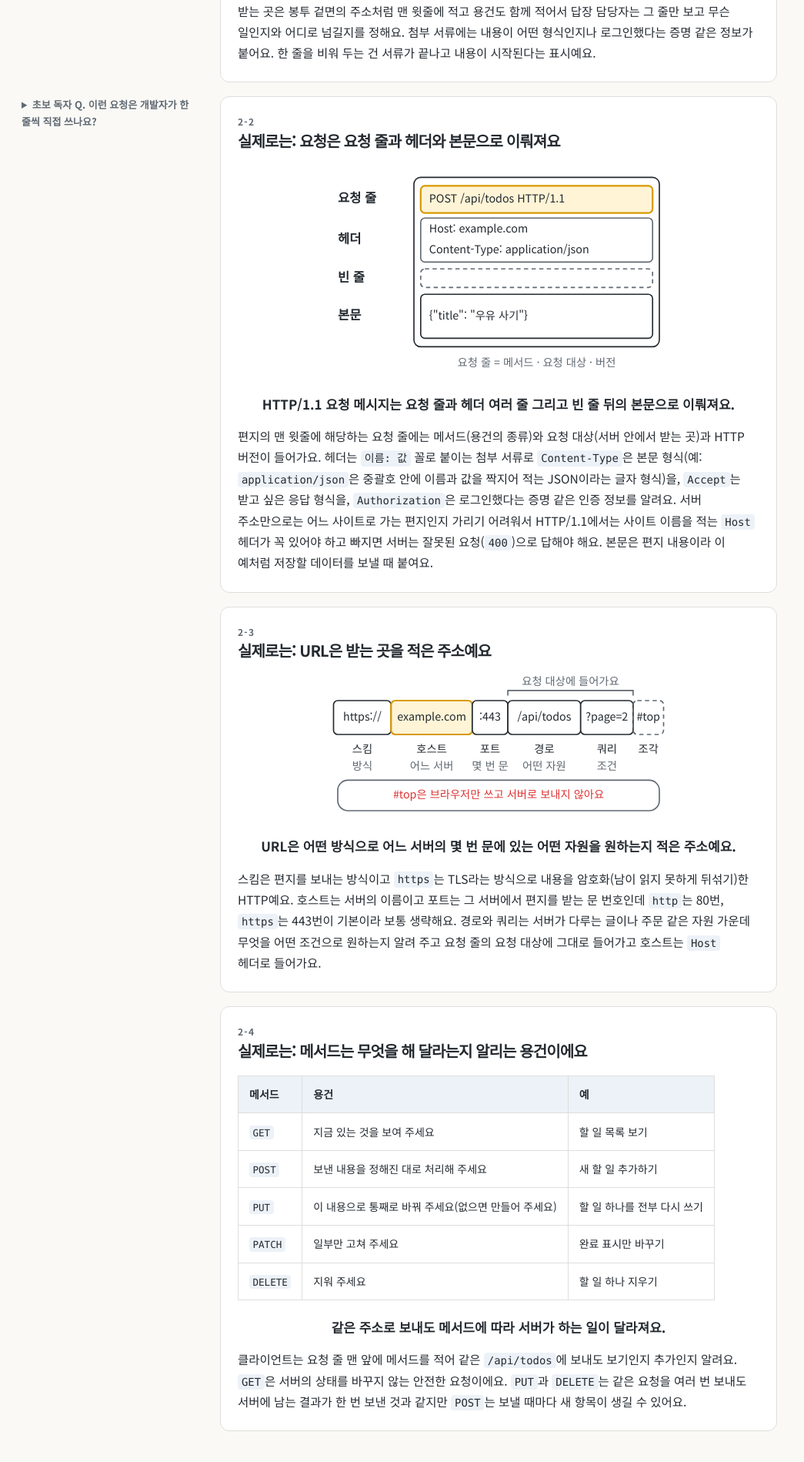
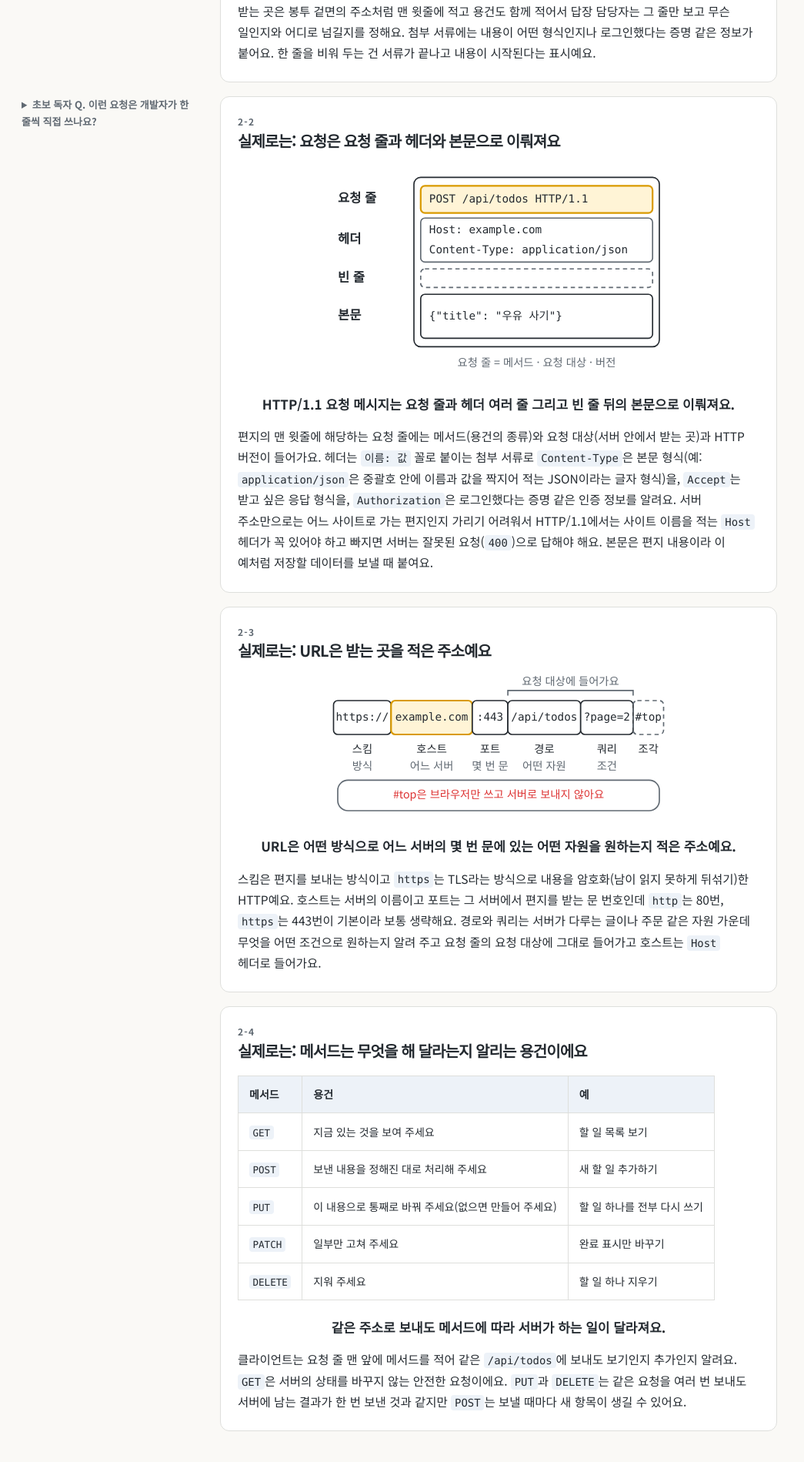
Before and after one commit to sj-park-kr/dev-log, a Jekyll site: the page built from _posts/network/2026-11-18-http-request-response.md, in a window 1280 px wide. Shown: the part 2712-4611 px from the top of the page at 77% size, without its empty margins (0-1045 px from the left). Built offline with Jekyll 4.4.1, drawn with Linux system fonts in a browser that asks for light colours.

Commit message:
Add node dependencies, ignore node_modules and add mono diagram text class
Co-Authored-By: Claude Sonnet 5.5 <noreply@anthropic.com>

```diff
--- a/assets/css/style.css
+++ b/assets/css/style.css
@@ -268,6 +268,7 @@ hr { margin-block: 36px; border: 0; border-top: 1px solid var(--line); }
 .dg text { font-size: 16px; fill: var(--ink); text-anchor: middle; dominant-baseline: middle; }
 .dg .small { font-size: 13px; fill: var(--muted); }
 .dg .chip { font-size: 13px; }
+.dg .mono { font-family: ui-monospace, Consolas, monospace; }
 .dg .label { text-anchor: start; font-size: 15px; font-weight: 700; }
 .dg .alert { font-size: 13px; fill: var(--bad-line); }
 .dg .box { fill: var(--surface); stroke: var(--ink); stroke-width: 1.5; }
```
Also changed, not shown: package.json (added, +10 -0 lines), 2 other files.
